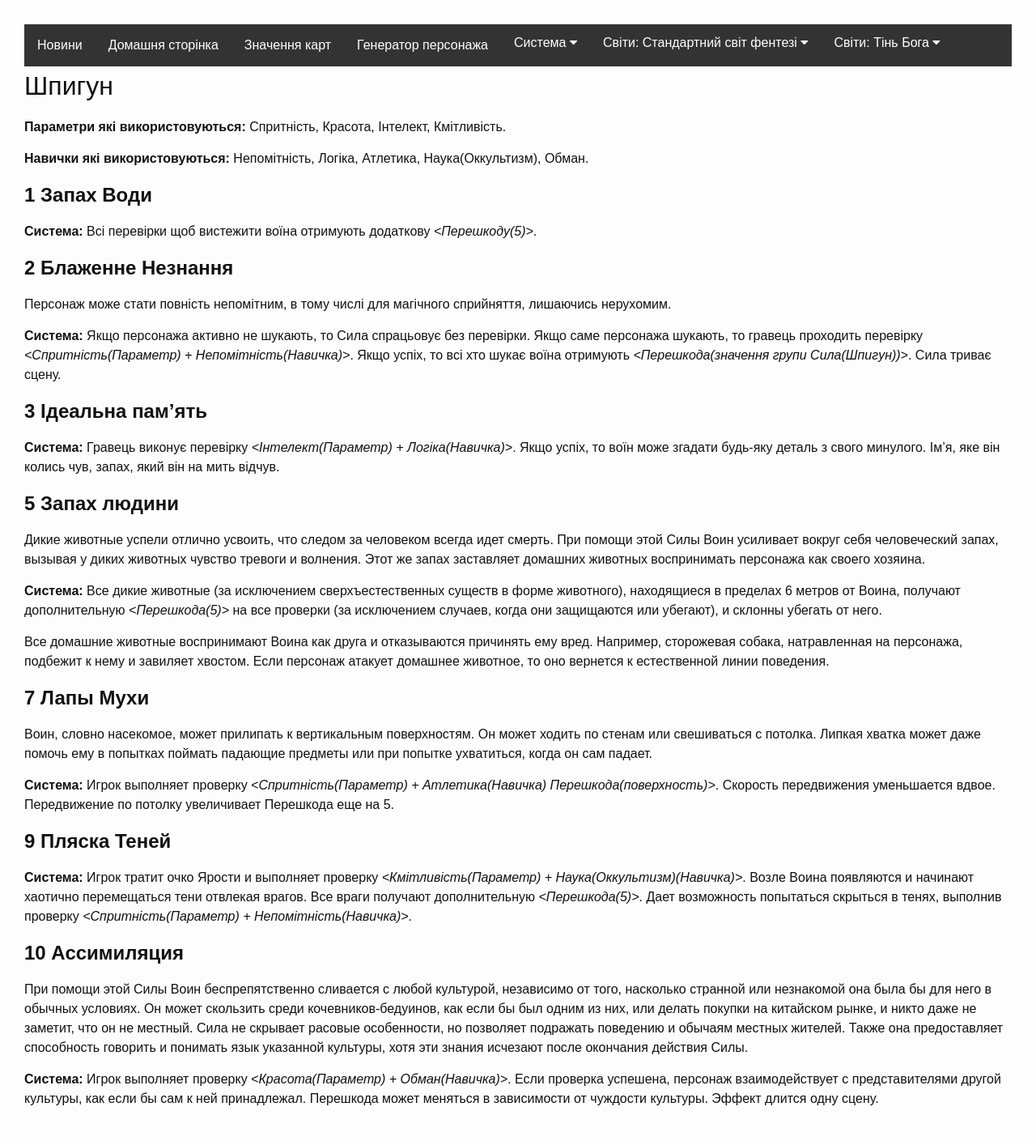
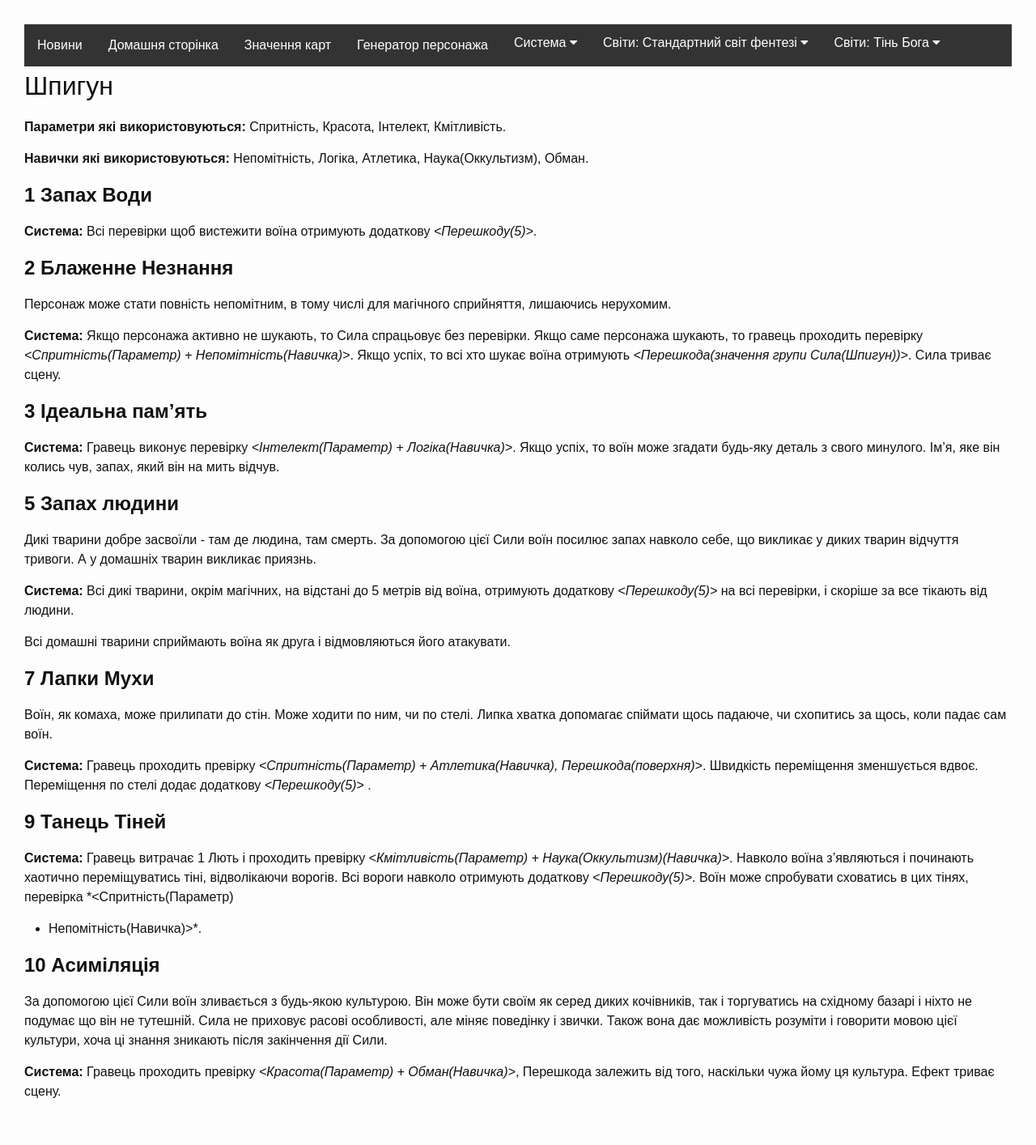
Before and after one commit to darkmind/ursa_doc, a Jekyll site: the page built from fantasy/common/powers/spy.md, in a window 1280 px wide. Shown: the whole page at 81% size. Built offline with Jekyll 4.4.1, drawn with Linux system fonts in a browser that asks for light colours; nearby versions of some CDN libraries.

Commit message:
Uk translation

```diff
--- a/fantasy/common/powers/spy.md
+++ b/fantasy/common/powers/spy.md
@@ -44,56 +44,45 @@ $(function(){
 
 ## **5 Запах людини**
 
-Дикие животные успели отлично усвоить, что следом за человеком всегда
-идет смерть. При помощи этой Силы Воин усиливает вокруг себя
-человеческий запах, вызывая у диких животных чувство тревоги и волнения.
-Этот же запах заставляет домашних животных воспринимать персонажа как
-своего хозяина.
+Дикі тварини добре засвоїли - там де людина, там смерть. За допомогою
+цієї Сили воїн посилює запах навколо себе, що викликає у диких тварин
+відчуття тривоги. А у домашніх тварин викликає приязнь.
 
-**Система:** Все дикие животные (за исключением сверхъестественных
-существ в форме животного), находящиеся в пределах 6 метров от Воина,
-получают дополнительную *<Перешкода(5)>* на все проверки (за исключением
-случаев, когда они защищаются или убегают), и склонны убегать от него.
+**Система:** Всі дикі тварини, окрім магічних, на відстані до 5 метрів
+від воїна, отримують додаткову *<Перешкоду(5)>* на всі перевірки, і
+скоріше за все тікають від людини.
 
-Все домашние животные воспринимают Воина как друга и отказываются
-причинять ему вред. Например, сторожевая собака, натравленная на
-персонажа, подбежит к нему и завиляет хвостом. Если персонаж атакует
-домашнее животное, то оно вернется к естественной линии поведения.
+Всі домашні тварини сприймають воїна як друга і відмовляються його
+атакувати.
 
-## **7 Лапы Мухи**
+## **7 Лапки Мухи**
 
-Воин, словно насекомое, может прилипать к вертикальным поверхностям. Он
-может ходить по стенам или свешиваться с потолка. Липкая хватка может
-даже помочь ему в попытках поймать падающие предметы или при попытке
-ухватиться, когда он сам падает.
+Воїн, як комаха, може прилипати до стін. Може ходити по ним, чи по стелі.
+Липка хватка допомагає спіймати щось падаюче, чи схопитись за щось, коли
+падає сам воїн.
 
-**Система:** Игрок выполняет проверку
-*<Спритність(Параметр) + Атлетика(Навичка) Перешкода(поверхность)>*.
-Скорость передвижения уменьшается вдвое. Передвижение по потолку
-увеличивает Перешкода еще на 5.
+**Система:** Гравець проходить превірку *<Спритність(Параметр) +
+Атлетика(Навичка), Перешкода(поверхня)>*. Швидкість переміщення
+зменшується вдвоє. Переміщення по стелі додає додаткову *<Перешкоду(5)>* .
 
-## **9 Пляска Теней**
+## **9 Танець Тіней**
 
-**Система:** Игрок тратит очко Ярости и выполняет проверку
-*<Кмітливість(Параметр) + Наука(Оккультизм)(Навичка)>*. Возле Воина
-появляются и начинают хаотично перемещаться тени отвлекая врагов. Все
-враги получают дополнительную *<Перешкода(5)>*. Дает возможность
-попытаться скрыться в тенях, выполнив проверку
-*<Спритність(Параметр) + Непомітність(Навичка)>*.
+**Система:** Гравець витрачає 1 Лють і проходить превірку
+*<Кмітливість(Параметр) + Наука(Оккультизм)(Навичка)>*. Навколо воїна
+з'являються і починають хаотично переміщуватись тіні, відволікаючи
+ворогів. Всі вороги навколо отримують додаткову *<Перешкоду(5)>*. Воїн
+може спробувати сховатись в цих тінях, перевірка *<Спритність(Параметр)
++ Непомітність(Навичка)>*.
 
-## **10 Ассимиляция**
+## **10 Асиміляція**
 
-При помощи этой Силы Воин беспрепятственно сливается с любой культурой,
-независимо от того, насколько странной или незнакомой она была бы для
-него в обычных условиях. Он может скользить среди кочевников-бедуинов,
-как если бы был одним из них, или делать покупки на китайском рынке, и
-никто даже не заметит, что он не местный. Сила не скрывает расовые
-особенности, но позволяет подражать поведению и обычаям местных жителей.
-Также она предоставляет способность говорить и понимать язык указанной
-культуры, хотя эти знания исчезают после окончания действия Силы.
+За допомогою цієї Сили воїн зливається з будь-якою культурою. Він може
+бути своїм як серед диких кочівників, так і торгуватись на східному
+базарі і ніхто не подумає що він не тутешній. Сила не приховує расові
+особливості, але міняє поведінку і звички. Також вона дає можливість
+розуміти і говорити мовою цієї культури, хоча ці знання зникають після
+закінчення дії Сили.
 
-**Система:** Игрок выполняет проверку
-*<Красота(Параметр) + Обман(Навичка)>*. Если проверка успешена, персонаж
-взаимодействует с представителями другой культуры, как если бы сам к ней
-принадлежал. Перешкода может меняться в зависимости от чуждости
-культуры. Эффект длится одну сцену.
+**Система:** Гравець проходить превірку
+*<Красота(Параметр) + Обман(Навичка)>*, Перешкода залежить від того,
+наскільки чужа йому ця культура. Ефект триває сцену.
```
